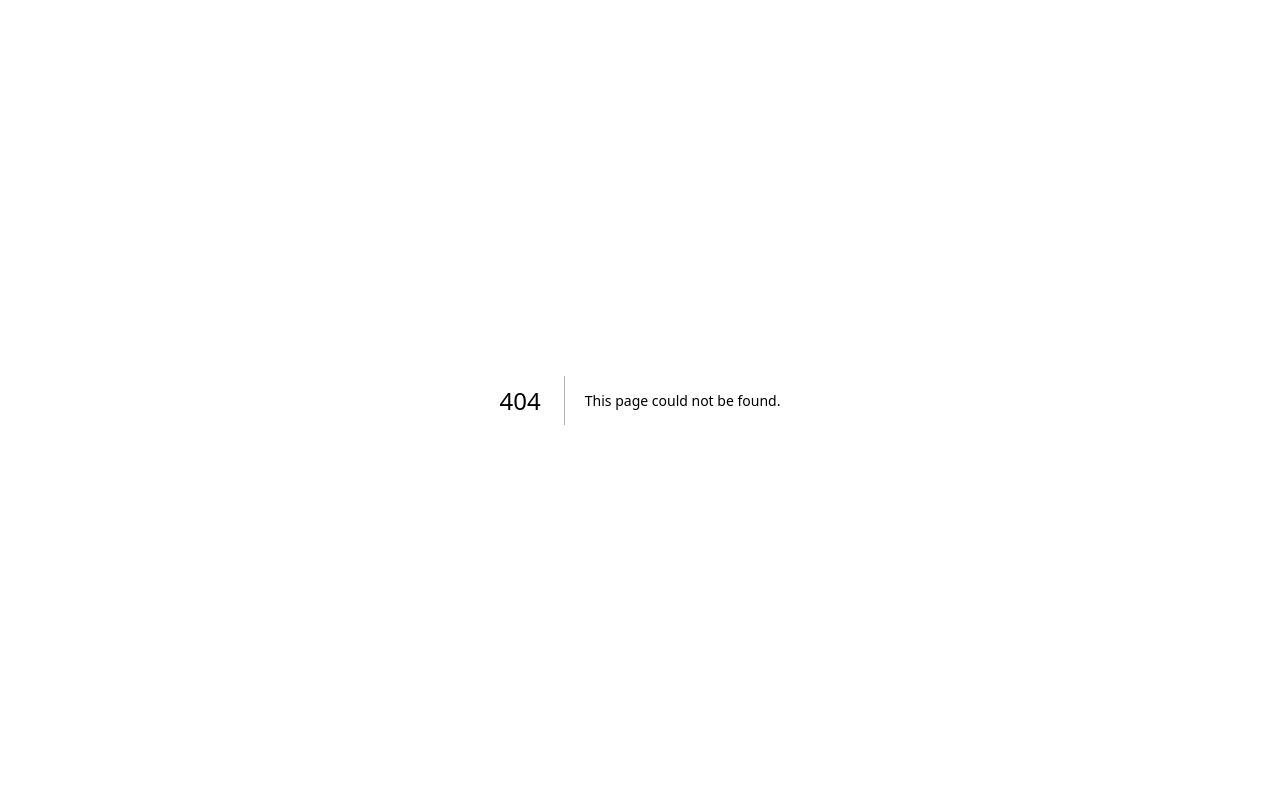
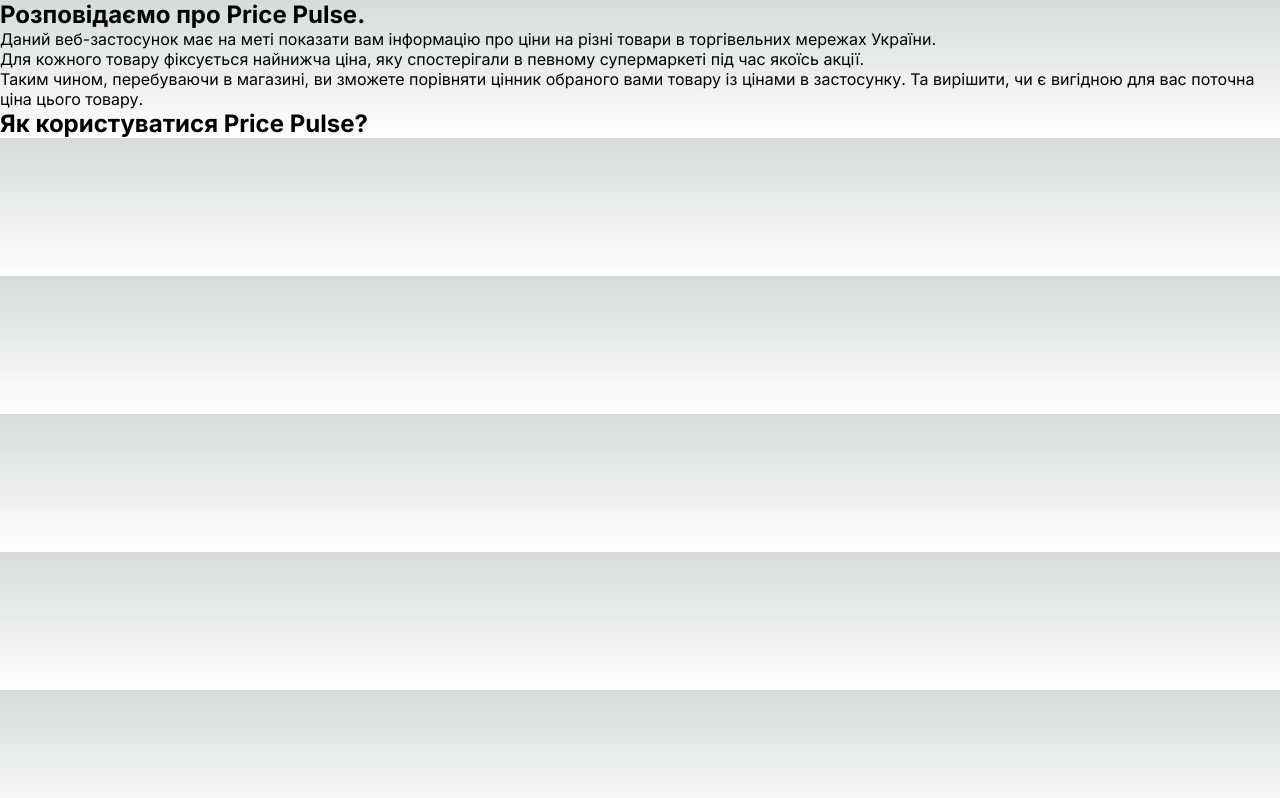
Before and after one commit to SKindij/Price-Pulse, a Next.js app: page /about in a window 1280 px wide. Before the commit this address had no page. Built offline with nearby package versions, Linux system fonts and the light colour scheme.

Commit message:
init: set up project structure and dependencies

```diff
--- /dev/null
+++ b/app/about/page.tsx
@@ -0,0 +1,18 @@
+// @path: @/app/about/page.tsx
+
+export default function AboutPage() {
+  return (
+    <>
+      <section>
+        <h1>Розповідаємо про Price Pulse.</h1>
+        <p>Даний веб-застосунок має на меті показати вам інформацію про ціни на різні товари в торгівельних мережах України.</p>
+        <p>Для кожного товару фіксується найнижча ціна, яку спостерігали в певному супермаркеті під час якоїсь акції.</p>
+        <p>Таким чином, перебуваючи в магазині, ви зможете порівняти цінник обраного вами товару із цінами в застосунку.
+          Та вирішити, чи є вигідною для вас поточна ціна цього товару.</p>
+      </section>
+      <section>
+        <h2>Як користуватися Price Pulse?</h2>
+      </section>
+    </>
+ )
+}
--- a/app/page.tsx
+++ b/app/page.tsx
@@ -5,8 +5,8 @@
 export default function Home() {
   return (
     <main className={styles.main}>
-      <p>
-        Get started by editing&nbsp;
+      <h1>Main Screen</h1>
+      <p>Get started by editing&nbsp;
         <code className={styles.code}>app/page.tsx</code>
       </p>
 
```
Also changed, not shown: app/categories/layout.tsx (added, +18 -0 lines), app/layout.tsx (+3 -5 lines).
